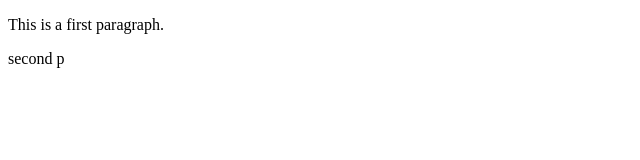
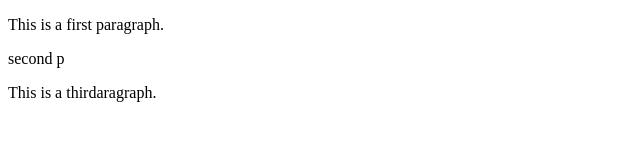
Before and after one commit to mdvkmd/amigoscode, a plain HTML site: page index.html in a window 1280 px wide. Shown: the whole page, without its empty margins (0-640 px from the left). Drawn offline with Linux system fonts and the light colour scheme.

Commit message:
added new p

```diff
--- a/index.html
+++ b/index.html
@@ -6,5 +6,7 @@
 <body>
 <p>This is a first paragraph.</p>
   <p>second p</p>
+
+<p>This is a thirdaragraph.</p>
 </body>
 </html>
```
